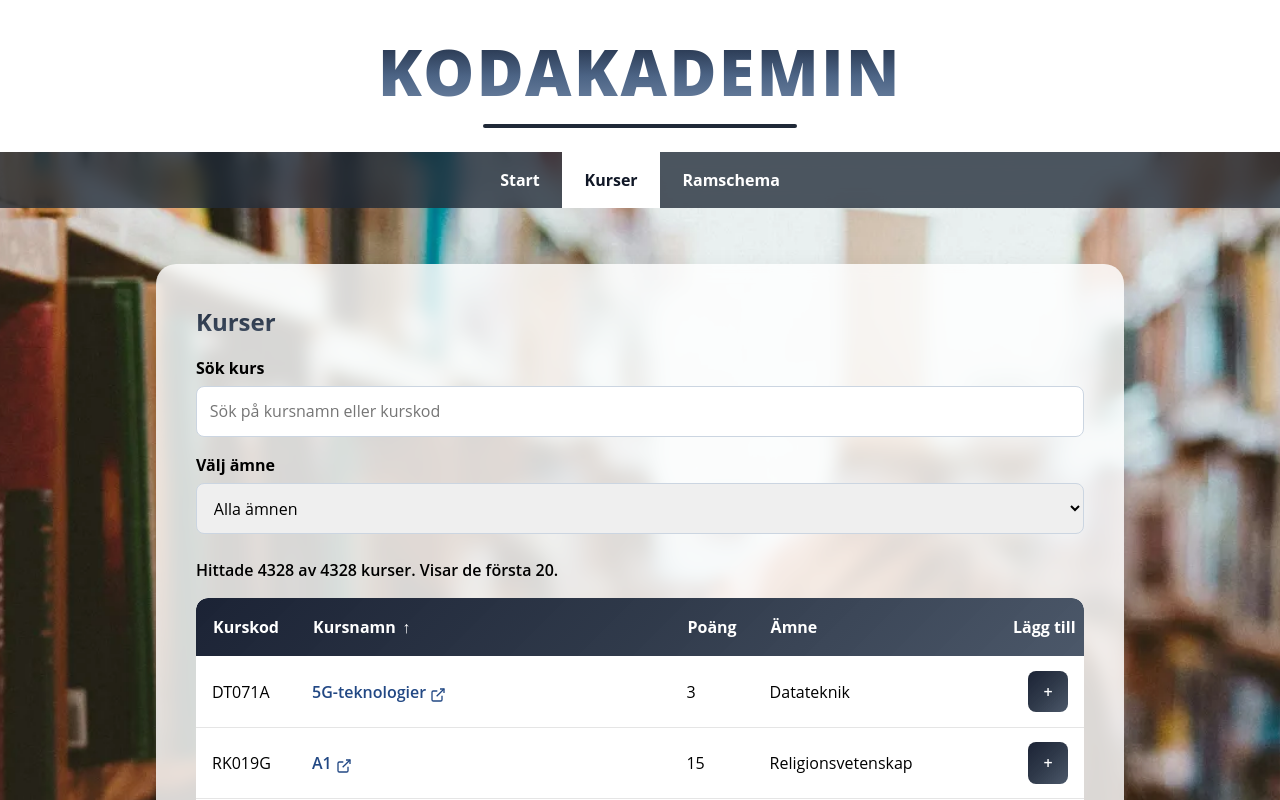
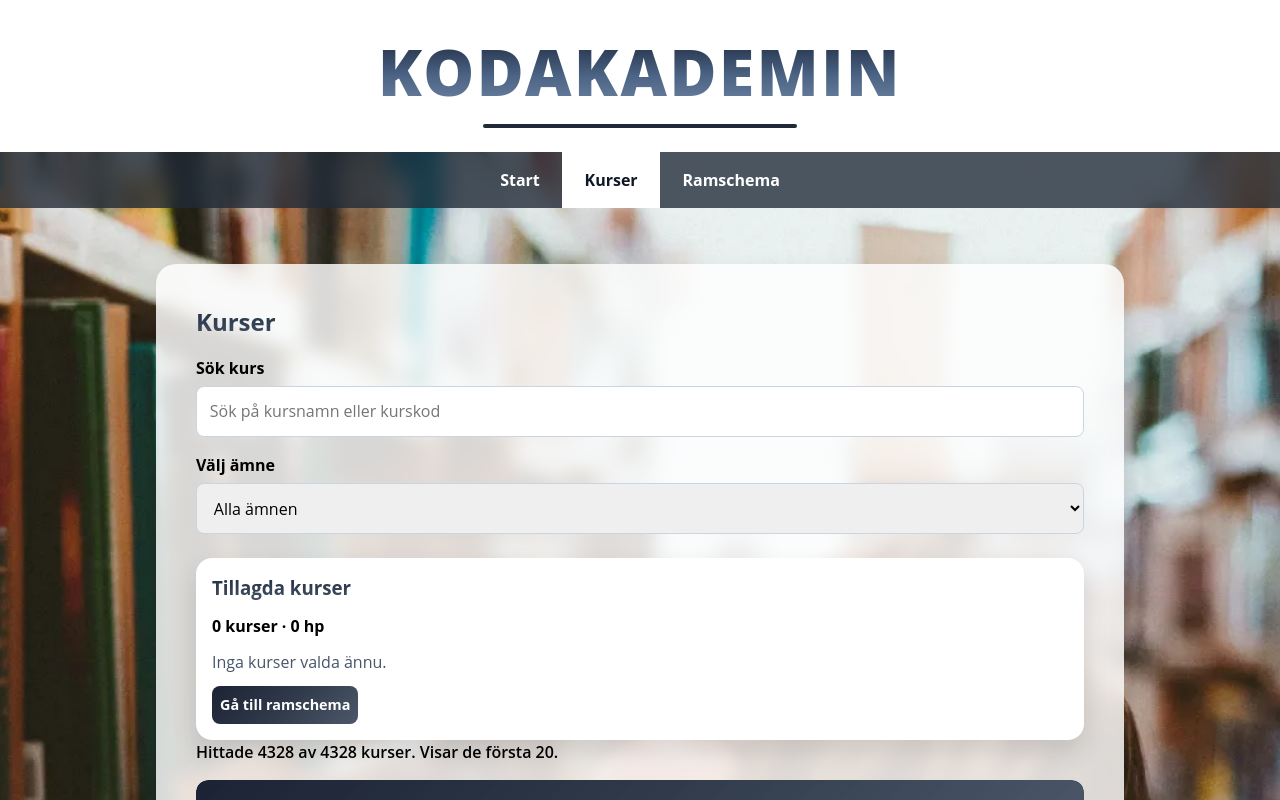
Before and after one commit to fredrikastjernlof/Kodakademin, an Angular app: page /kurser in a window 1280 px wide. Shown: the top 800 px of the page. Built offline with nearby package versions, Linux system fonts and the light colour scheme.

Commit message:
Place schedule summary beside course filters

```diff
--- a/src/app/pages/courses/courses.html
+++ b/src/app/pages/courses/courses.html
@@ -2,6 +2,7 @@
     <div class="page-card">
         <h2 id="coursesHeading">Kurser</h2>
 
+        <div class="course-tools">
             <div class="filters">
                 <div>
                     <!-- Search input for filtering courses by name or code -->
@@ -21,6 +22,8 @@
                         }
                     </select>
                 </div>
+            </div>
+            <app-schedule-summary />
         </div>
         <!-- Display the count of filtered courses and total courses, showing only the first 20 results -->
         <p class="result-count">
```
Lines whose indentation alone changed are shown as unchanged.
